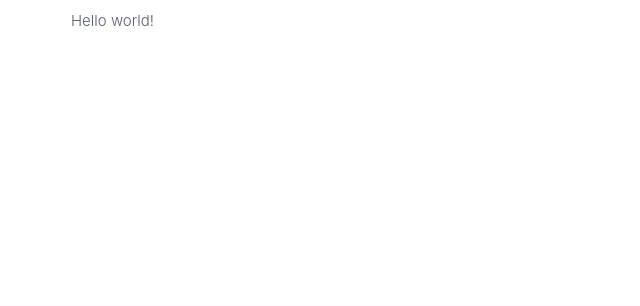
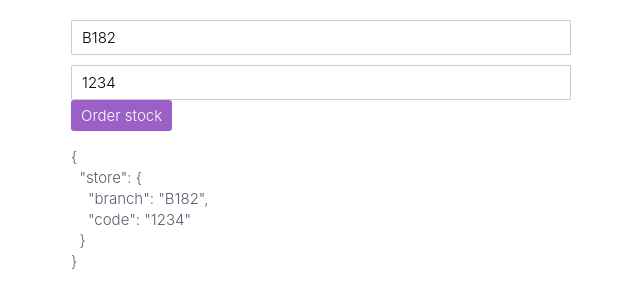
Before and after one commit to Kamye/angular-pro, an Angular app: page / in a window 1280 px wide. Shown: the top 306 px of the page, without its empty margins (319-959 px from the left). Built offline with nearby package versions, Linux system fonts and the light colour scheme.

Commit message:
FormControls and FormGroups

```diff
--- a/src/app/stock-inventory/containers/stock-inventory/stock-inventory.component.ts
+++ b/src/app/stock-inventory/containers/stock-inventory/stock-inventory.component.ts
@@ -1,12 +1,45 @@
 import {Component} from '@angular/core';
+import {FormControl, FormGroup} from '@angular/forms';
 
 @Component({
     selector: 'stock-inventory',
     styleUrls: ['stock-inventory.component.scss'],
     template: `
         <div class="stock-inventory">
-            Hello world!
+            <form [formGroup]="form" (ngSubmit)="onSubmit()">
+                <div formGroupName="store">
+                    <input
+                        formControlName="branch"
+                        type="text"
+                        placeholder="Branch ID">
+                    <input
+                        formControlName="code"
+                        type="text"
+                        placeholder="Manager Code">
+                </div>
+
+                <div class="stock-inventory__buttons">
+                    <button
+                        [disabled]="form.invalid"
+                        type="submit">
+                        Order stock
+                    </button>
+                </div>
+
+                <pre>{{ form.value | json }}</pre>
+            </form>
         </div>
     `
 })
-export class StockInventoryComponent {}
+export class StockInventoryComponent {
+    form = new FormGroup({
+        store: new FormGroup({
+            branch: new FormControl('B182'),
+            code: new FormControl('1234')
+        })
+    });
+
+    onSubmit() {
+        console.log('Submit: ', this.form.value);
+    }
+}
```
